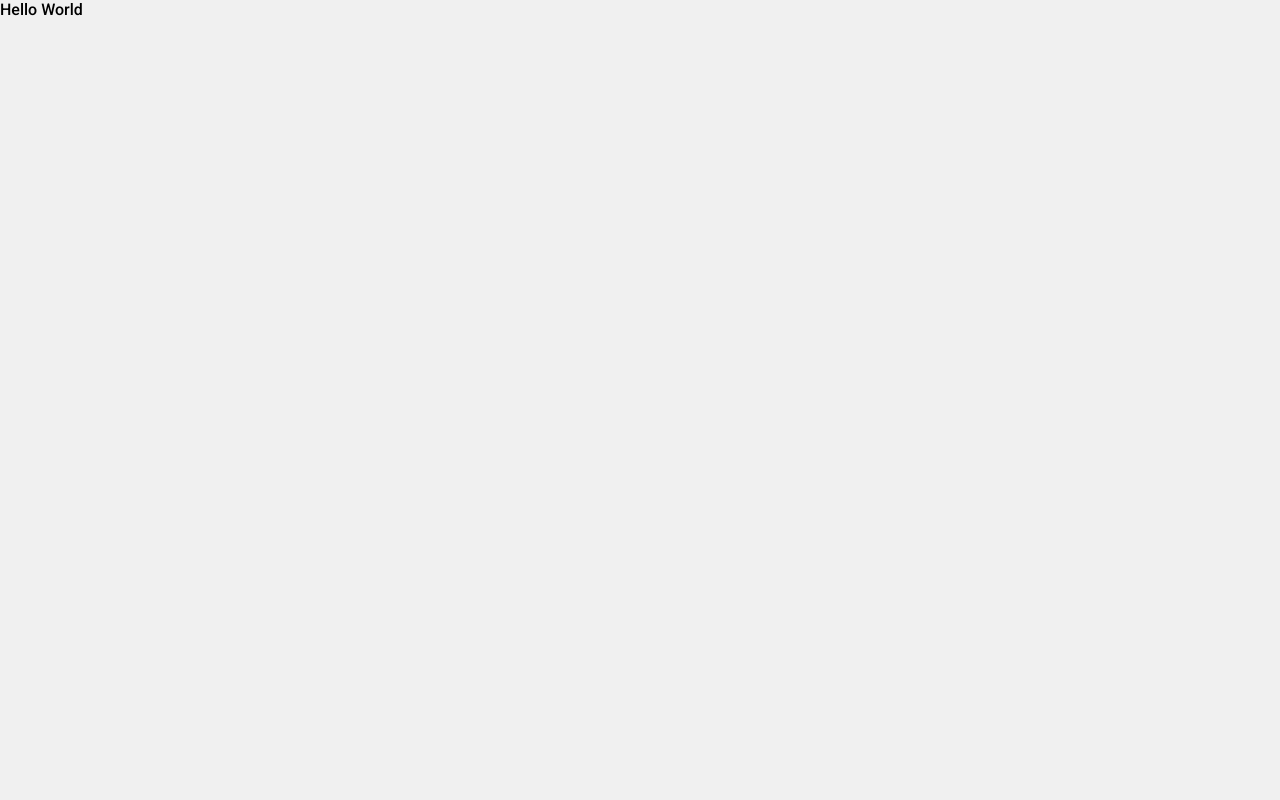
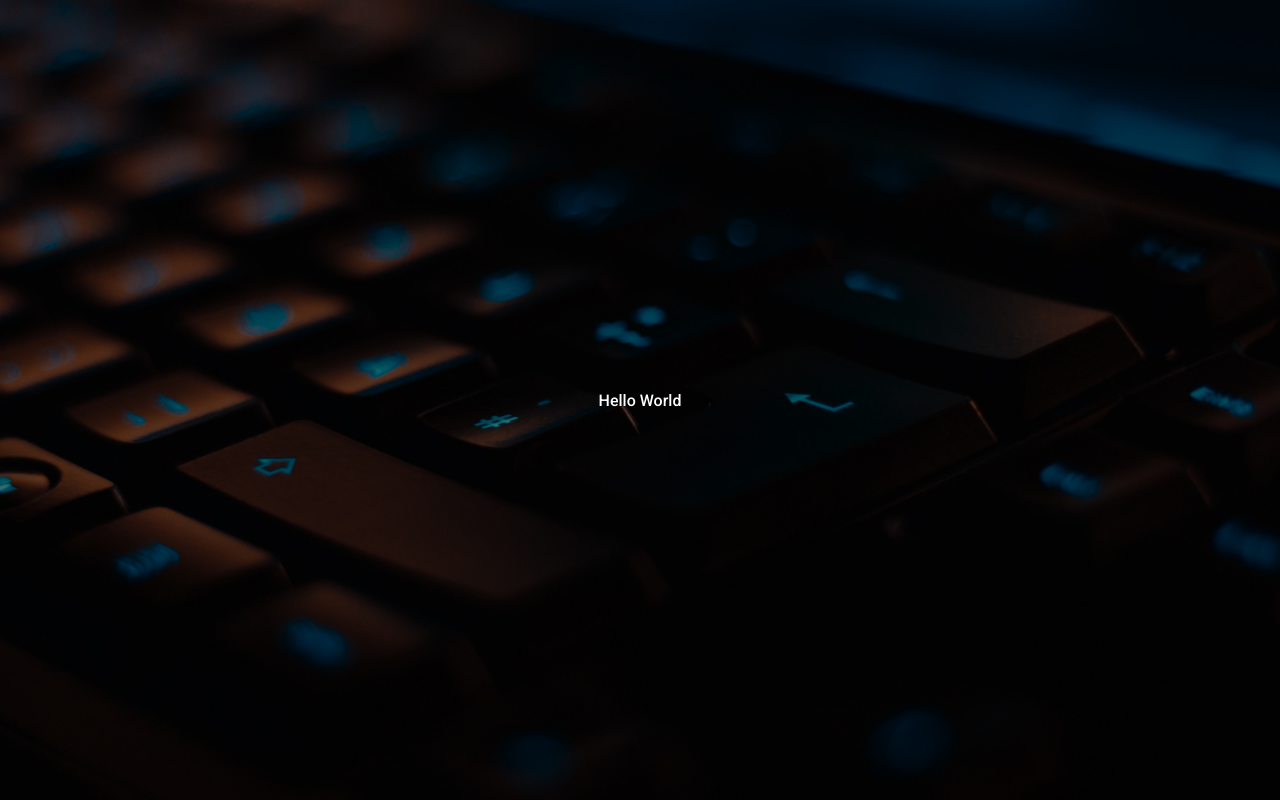
Before and after one commit to josehfortes/postits-frontend, a Next.js app: page / in a window 1280 px wide. Built offline with nearby package versions, Linux system fonts and the light colour scheme.

Commit message:
Criado background image

```diff
--- a/pages/_app.js
+++ b/pages/_app.js
@@ -8,6 +8,7 @@
     margin: 0 auto;
     font-family: 'Roboto', sans-serif;
     background-color: ${({ theme }) => theme.colors.light};
+    color: ${({ theme }) => theme.colors.white};
   }
 `
 
--- a/pages/index.js
+++ b/pages/index.js
@@ -1,9 +1,21 @@
+import styled from 'styled-components'
+
+import BackgroundImage from '../src/components/backgroundImage'
+
+const StyledHomePage = styled.div`
+  height: 100%;
+  display: flex;
+  justify-content: center;
+  align-items: center;
+`
 
 function HomePage () {
   return (
-    <div>
-      Hello World
-    </div>
+    <BackgroundImage>
+      <StyledHomePage>
+        Hello World
+      </StyledHomePage>
+    </BackgroundImage>
   )
 }
 
--- a/src/Theme.js
+++ b/src/Theme.js
@@ -4,6 +4,7 @@
   colors: {
     primary: '#7D2ECC',
     light: '#F0F0F0',
+    white: '#FFFFFF',
   }
 }
 
--- /dev/null
+++ b/src/components/backgroundImage.js
@@ -0,0 +1,19 @@
+import styled from 'styled-components'
+
+const StyledBackground = styled.div`
+  height: 100vh;
+  background-image: url('/background.jpg');
+  background-position: center;
+  background-repeat: no-repeat;
+  background-size: cover;
+`
+
+function BackgroundImage ({ children }) {
+  return (
+    <StyledBackground>
+      { children }
+    </StyledBackground>
+  )
+}
+
+export default BackgroundImage
```
Also changed, not shown: public/background.jpg (added).
